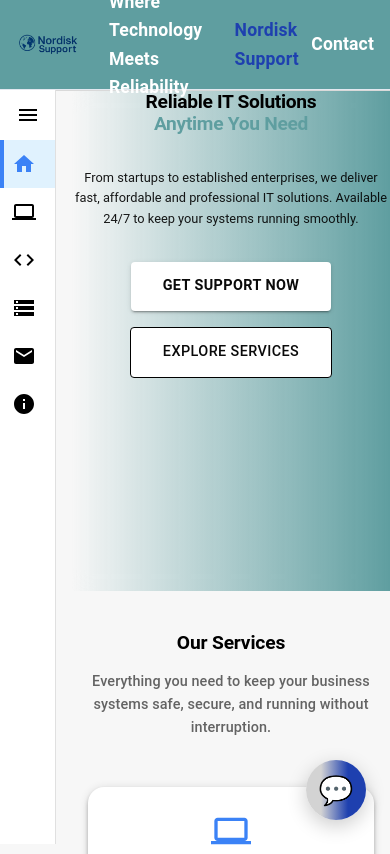
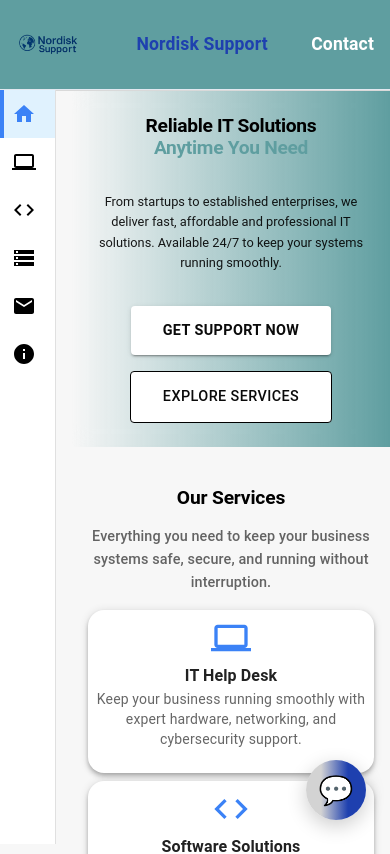
Before and after one commit to farhadayan/friendly, a React (Create React App) app in the folder Frontend/friendlyfront/: page /home in a window 390 px wide. Shown: the top 854 px of the page. Built offline with nearby package versions, Linux system fonts and the light colour scheme.

Commit message:
styling changed for mobile

```diff
--- a/Frontend/friendlyfront/src/components/Header.tsx
+++ b/Frontend/friendlyfront/src/components/Header.tsx
@@ -66,6 +66,7 @@ export default function Header() {
             <Typography
               variant="h6"
               sx={{
+                display: { xs: 'none', sm: 'block' },
                 fontWeight: "bold",
                 fontSize: { xs: '1.1rem', sm: '1.25rem', md: '1.2rem' },
                 color: 'var(--header-text)',
--- a/Frontend/friendlyfront/src/components/SidebarMenu.tsx
+++ b/Frontend/friendlyfront/src/components/SidebarMenu.tsx
@@ -1,4 +1,4 @@
-import React from 'react';
+import React, { useState } from 'react';
 import { Link as RouterLink, useLocation } from 'react-router-dom';
 import {
   Drawer,
@@ -9,7 +9,9 @@ import {
   IconButton,
   Box,
   Tooltip,
-  Typography
+  Typography,
+  useTheme,
+  useMediaQuery
 } from '@mui/material';
 import {
   Close as CloseIcon,
@@ -38,38 +40,56 @@ export default function SidebarMenu({ open, onClose }: SidebarMenuProps) {
   const siteConfig: SiteConfig = sites[path] || sites.itsupport; // default site
   const isActivePath = (linkPath: string) => location.pathname === linkPath;
 
+  const theme = useTheme();
+  const isMobile = useMediaQuery(theme.breakpoints.down("sm"));
+
+  const effectiveOpen = isMobile ? false : open;
+
   return (
     <Drawer
       anchor="left"
       variant="permanent"
-      open={open}
+      open={effectiveOpen}
       sx={{
-        width: open ? 240 : 56,
+        width: isMobile ? 56 : (open ? 240 : 56),
         flexShrink: 0,
 
         '& .MuiDrawer-paper': {
           height: `calc(100vh - ${siteConfig.headerHeight || 64}px)`,
           marginTop: `${siteConfig.headerHeight || 64}px`,
-          width: open ? 240 : 56,
+          width: isMobile ? 56 : (open ? 240 : 56),
           boxSizing: 'border-box',
           backgroundColor: siteConfig.sidebarColor || siteConfig.primaryColor,
           color: 'black',
           transition: 'width 0.3s ease-in-out',
           overflowX: 'hidden',
+
+          // On mobile, disable hover effects and keep it always at 56px
+          ...(isMobile && {
+            width: '56px !important',
+            minWidth: '56px !important',
+            maxWidth: '56px !important',
+
+          }),
         },
       }}
     >
       {/* Header / Toggle */}
       <Box
         sx={{
-          p: open ? 2 : 1,
+          p: effectiveOpen ? 2 : 1,
           display: 'flex',
-          justifyContent: open ? 'space-between' : 'center',
-          alignItems: 'center'
+          justifyContent: effectiveOpen ? 'space-between' : 'center',
+          alignItems: 'center',
 
+          // Hide toggle button on mobile
+          ...(isMobile && {
+            display: 'none',
+          })
         }}
       >
-        {open ? (
+
+        {effectiveOpen ? (
           <>
             <Typography variant="h6" sx={{ fontWeight: 'bold' }}>
               Menu
--- a/Frontend/friendlyfront/src/components/itsupport/Home.tsx
+++ b/Frontend/friendlyfront/src/components/itsupport/Home.tsx
@@ -68,9 +68,7 @@ export default function Home() {
   ];
 
   return (
-    <Box sx={{
-      overflow: "hidden", background: "transparent"
-    }}>
+    <Box sx={{ overflow: "hidden", background: "transparent" }}>
 
       {/* Hero Section */}
 
@@ -91,11 +89,15 @@ export default function Home() {
           sx={{
             flex: 1,
             m: 0,
-            p: { xs: 0, md: 4 },
+            p: { xs: 3, md: 4 },
             backdropFilter: "blur(10px)",
             background: "linear-gradient(90deg, transparent 0%, cadetblue 100%)",
-            minHeight: "500px",
-            maxHeight: "500px"
+            minHeight: isMobile ? "auto" : "500px",
+            maxHeight: isMobile ? "auto" : "500px",
+            display: "flex",
+            flexDirection: "column",
+            justifyContent: "center",
+            alignItems: "center",
 
           }}
         >
@@ -205,7 +207,6 @@ export default function Home() {
         <Box
           sx={{
             flex: 1,
-            //display: "flex",
             alignItems: "center",
             justifyContent: "center",
             display: { xs: "none", md: "flex" }
@@ -238,7 +239,7 @@ export default function Home() {
           color="text.secondary"
           textAlign="center"
           sx={{
-            mb: 6, maxWidth: "600px", mx: "auto",
+            mb: isMobile ? 2 : 6, maxWidth: "600px", mx: "auto",
             fontSize: isMobile ? "0.9rem" : "1.1rem",
           }}
         >
@@ -246,7 +247,7 @@ export default function Home() {
           secure, and running without interruption.
         </Typography>
 
-        <Grid container spacing={3}>
+        <Grid container spacing={isMobile ? 1 : 3}>
           {services.map((service, index) => (
             <Grid key={index} size={{ xs: 12, sm: 6, md: 4 }}>
               <Link
@@ -254,7 +255,6 @@ export default function Home() {
                 style={{ textDecoration: "none" }}
               >
                 <Card
-
                   elevation={4}
                   sx={{
                     borderRadius: 4,
@@ -266,11 +266,12 @@ export default function Home() {
                       boxShadow: "0 12px 20px rgba(0,0,0,0.1)",
                     },
                   }}
-
                 >
-                  <CardContent sx={{ p: 3, textAlign: "center", height: "100%" }}>
-                    <Box sx={{ mb: 2 }}>{service.icon}</Box>
-                    <Typography variant="h6" fontWeight="bold" gutterBottom>
+                  <CardContent sx={{ p: isMobile ? 1 : 3, textAlign: "center", height: "100%" }}>
+                    <Box sx={{ mb: isMobile ? 0 : 2 }}>{service.icon}</Box>
+                    <Typography variant="h6" fontWeight="bold"
+                      sx={{ fontSize: { xs: "1.0rem", md: "2.5rem", lg: "3.0rem" } }}
+                    >
                       {service.title}
                     </Typography>
                     <Typography variant="body2" color="text.secondary">
@@ -285,7 +286,7 @@ export default function Home() {
       </Container>
 
       {/* Why Choose Us Section */}
-      <Box sx={{ backgroundColor: "transparent", py: 8 }}>
+      <Box sx={{ backgroundColor: "transparent", py: isMobile ? 1 : 8 }}>
         <Container maxWidth="lg">
           <Grid spacing={6} alignItems="center">
             <Grid size={{
@@ -302,7 +303,7 @@ export default function Home() {
                 Why Choose Us ?
               </Typography>
               <Typography variant="h6" color="text.secondary" sx={{
-                mb: 4,
+                mb: isMobile ? 0 : 4,
                 fontSize: { xs: "0.9rem", md: "1.1rem", lg: "1.2rem" }
 
               }}>
```
